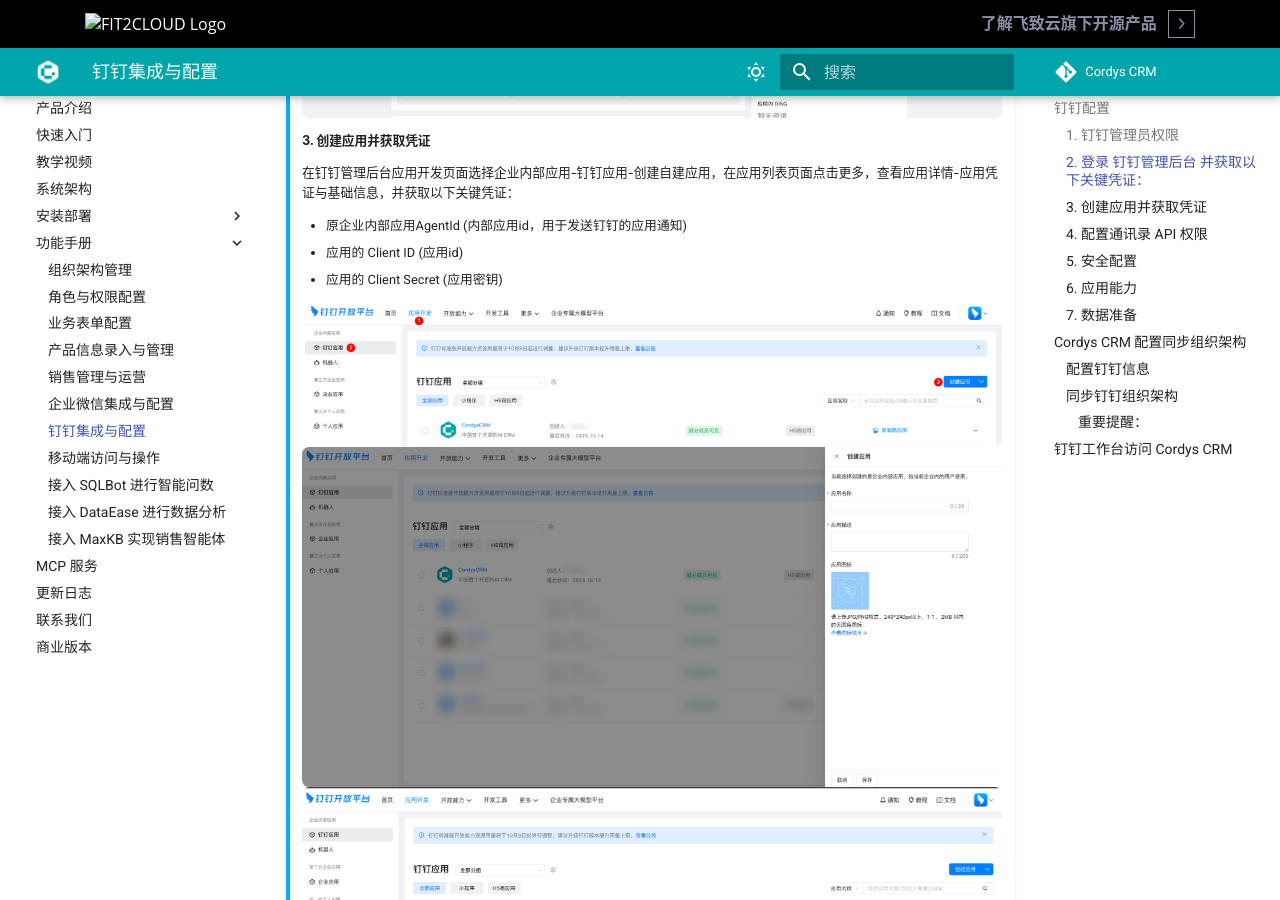
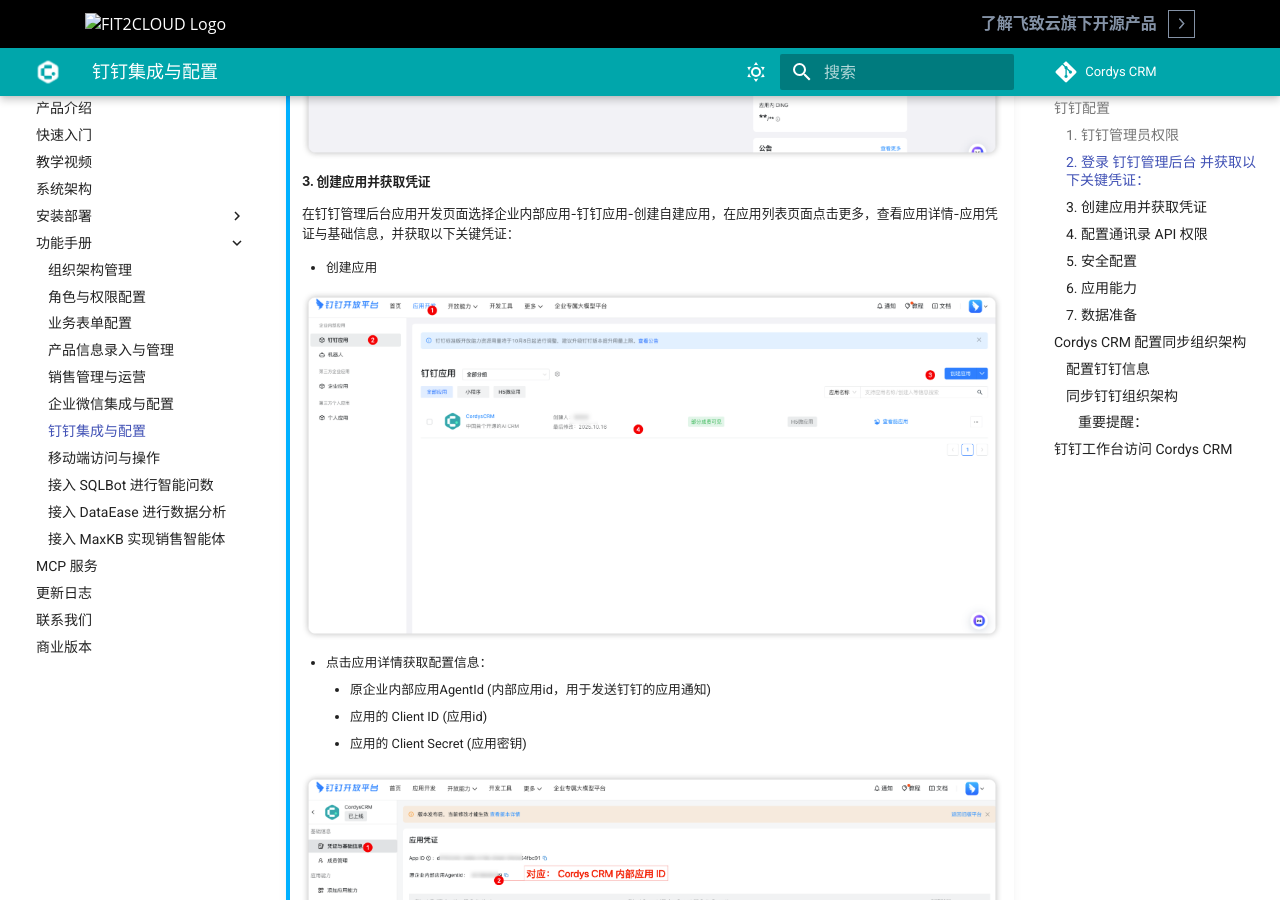
Before and after one commit to xinxin11/CordysCRM, an MkDocs documentation site: the page built from docs/manual/user_manual/dingtalk.md, in a window 1280 px wide and 900 px high, scrolled down 589 px. Built offline with MkDocs 1.6.1 and Material for MkDocs 9.7.7, drawn with Linux system fonts in a browser that asks for light colours; comment, search, counter and statistics services are not loaded; the version menu is left out.

```diff
--- a/docs/manual/user_manual/dingtalk.md
+++ b/docs/manual/user_manual/dingtalk.md
@@ -19,13 +19,15 @@
 
     在钉钉管理后台应用开发页面选择企业内部应用-钉钉应用-创建自建应用，在应用列表页面点击更多，查看应用详情-应用凭证与基础信息，并获取以下关键凭证：
 
-     - 原企业内部应用AgentId (内部应用id，用于发送钉钉的应用通知)
-     - 应用的 Client ID (应用id)
-     - 应用的 Client Secret  (应用密钥)
+     - 创建应用
 
       ![配置](../img/user_manual/dingtalk_app.png)
-      ![配置](../img/user_manual/dingtalk_app_create.png)
-      ![配置](../img/user_manual/dingtalk_check.png)
+
+     - 点击应用详情获取配置信息：
+         - 原企业内部应用AgentId (内部应用id，用于发送钉钉的应用通知)
+         - 应用的 Client ID (应用id)
+         - 应用的 Client Secret  (应用密钥)
+
       ![配置](../img/user_manual/dingtalk_config.png)
 
 
@@ -65,6 +65,8 @@
             `https://你的域名`
             或
             `https://login.dingtalk.com/oauth2/auth?redirect_uri=https://你的域名%2Fa%2Fbmobile&response_type=code&client_id=dingxxxxxxx&scope=openid&state=dddd&prompt=consent`
+
+        ![配置](../img/user_manual/dingtalk_net_work_settings.png)
 
       - **配置分享设置**
           - 配置回调地址：
@@ -107,11 +109,15 @@
 
        - 所有钉钉配置均需要应用发布成功后生效
 
-      👉 官方文档：[通讯录同步](https://open.dingtalk.com/document/orgapp/contacts-overview)
+      👉 钉钉官方文档：[通讯录同步](https://open.dingtalk.com/document/orgapp/contacts-overview)
+
+      ![发布应用](../img/user_manual/dingtalk_public.png)
+
 
 ## 钉钉工作台访问 Cordys CRM
 
 !!! Abstract ""
 
     ![工作台访问](../img/user_manual/dingtalk_workbench.png)
+
     ![移动端界面](../img/user_manual/dingtalk_workbench_main.png)
```
Also changed, not shown: other parts of docs/manual/user_manual/dingtalk.md (+0 -2 lines), docs/manual/img/user_manual/dingtalk-enable.png, docs/manual/img/user_manual/dingtalk-settings.png, docs/manual/img/user_manual/dingtalk-sync.png, docs/manual/img/user_manual/dingtalk_app.png, docs/manual/img/user_manual/dingtalk_app_config.png, docs/manual/img/user_manual/dingtalk_bg.png, docs/manual/img/user_manual/dingtalk_config.png, docs/manual/img/user_manual/dingtalk_net_work_config.png, docs/manual/img/user_manual/dingtalk_net_work_settings.png (added), docs/manual/img/user_manual/dingtalk_public.png (added), docs/manual/user_manual/img.png (added).
